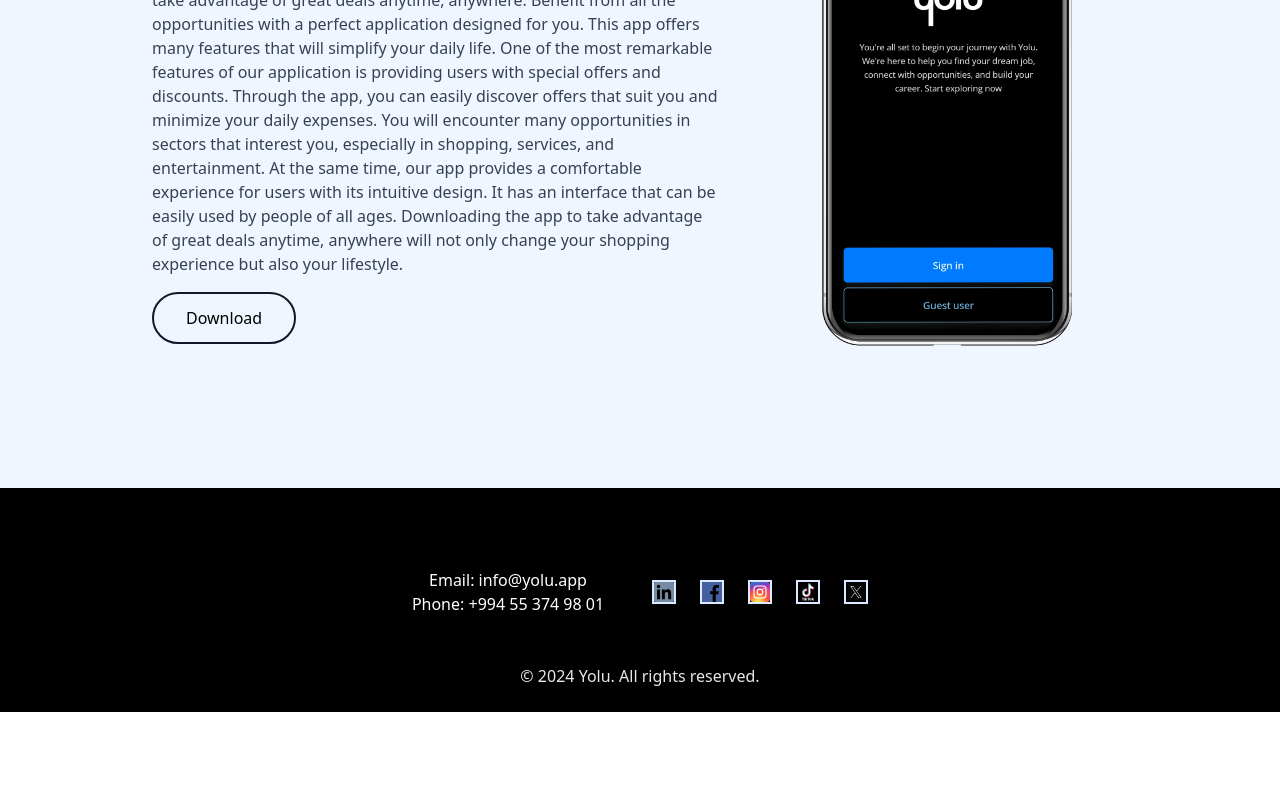
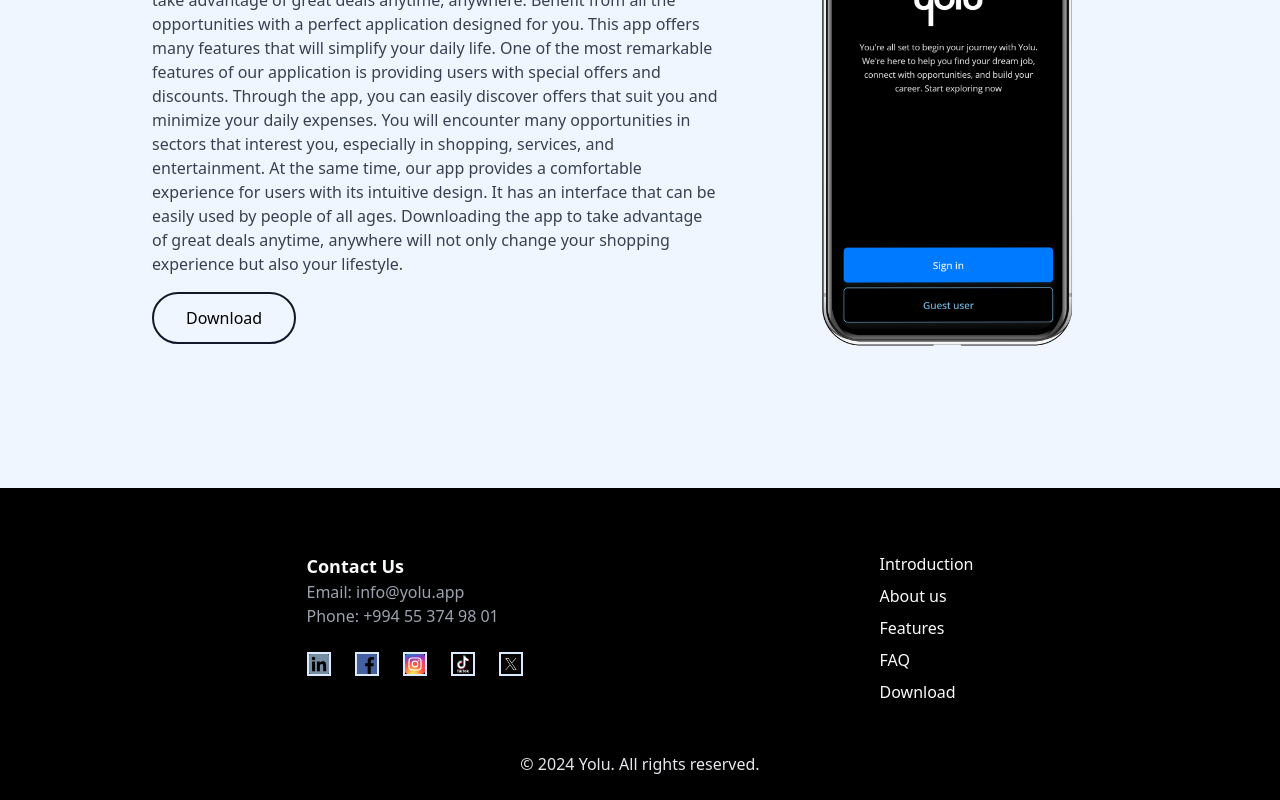
Before and after one commit to hazratAZE/yolu.app, a Next.js app: page /en in a window 1280 px wide. Shown: the part 3876-4676 px from the top of the page. Before the commit the page ends 4588 px from the top, so only its background shows below. Built offline with nearby package versions, Linux system fonts and the light colour scheme.

Commit message:
Footer screen desing

```diff
--- a/src/app/components/Footer.tsx
+++ b/src/app/components/Footer.tsx
@@ -1,4 +1,5 @@
 import { useTranslations } from "next-intl";
+import Link from "next/link"; // Sayfalar için Link bileşenini kullanıyoruz
 
 // components/Footer.js
 const Footer = () => {
@@ -6,25 +7,27 @@ const Footer = () => {
   return (
     <footer
       id="footer"
-      className="text-white py-6 pt-20 bg-black w-full font-sans"
+      className="text-gray-50 py-6 bg-black w-full font-sans  px-4 md:px-16 lg:px-32 pt-16"
     >
-      <div className="container mx-auto flex flex-col md:flex-row justify-center items-center mb-12">
-        {/* Sosyal Medya İkonları */}
-        <div className="text-center flex flex-col mb-4 md:mb-0 sm:mb-8">
-          <p className="text-md">{t("email")}: info@yolu.app</p>
-          <p className="text-md">{t("phone")}: +994 55 374 98 01</p>
-        </div>
-        <div className="flex justify-center space-x-6 md:ml-12 ">
+      <div className="container mx-auto flex flex-col md:flex-row justify-around items-center md:items-start mb-12">
+        {/* Sol Taraf: İletişim Bilgileri ve Sosyal Medya İkonları */}
+        <div className="flex flex-col text-center md:text-left mb-8 md:mb-0">
+          <h3 className="text-lg font-semibold">{t("contact_us")}</h3>
+          <p className="text-md text-gray-400">{t("email")}: info@yolu.app</p>
+          <p className="text-md text-gray-400">
+            {t("phone")}: +994 55 374 98 01
+          </p>
+          <div className="flex justify-center md:justify-start space-x-6 mt-6">
             <a
               href="https://www.linkedin.com/company/101312119/admin/feed/posts/?feedType=following"
               target="_blank"
               rel="noopener noreferrer"
-            aria-label="Facebook"
+              aria-label="Linkedin"
             >
               <img
                 src="/icons/linkedin.svg"
                 alt="Linkedin"
-              className="w-6 h-6 hover:opacity-80 transition-opacity border-2 border-blue-100"
+                className="w-6 h-6 hover:opacity-80 transition-opacity border-2 border-blue-100 "
               />
             </a>
             <a
@@ -78,6 +81,26 @@ const Footer = () => {
           </div>
         </div>
 
+        {/* Sağ Taraf: Sayfalar */}
+        <div className="flex flex-col justify-start items-center sm:items-start">
+          <Link href="#intro" className="text-md hover:opacity-80 mb-2">
+            {t("intro")}
+          </Link>
+          <Link href="#about" className="text-md hover:opacity-80 mb-2">
+            {t("about")}
+          </Link>
+          <Link href="#features" className="text-md hover:opacity-80 mb-2">
+            {t("features")}
+          </Link>
+          <Link href="#faq" className="text-md hover:opacity-80 mb-2">
+            FAQ
+          </Link>
+          <Link href="#download" className="text-md hover:opacity-80">
+            {t("download")}
+          </Link>
+        </div>
+      </div>
+
       {/* Tüm Hakları Saklıdır */}
       <div className="text-center mt-4 text-gray-200">
         <p className="text-md">
```
Lines whose indentation alone changed are shown as unchanged.
